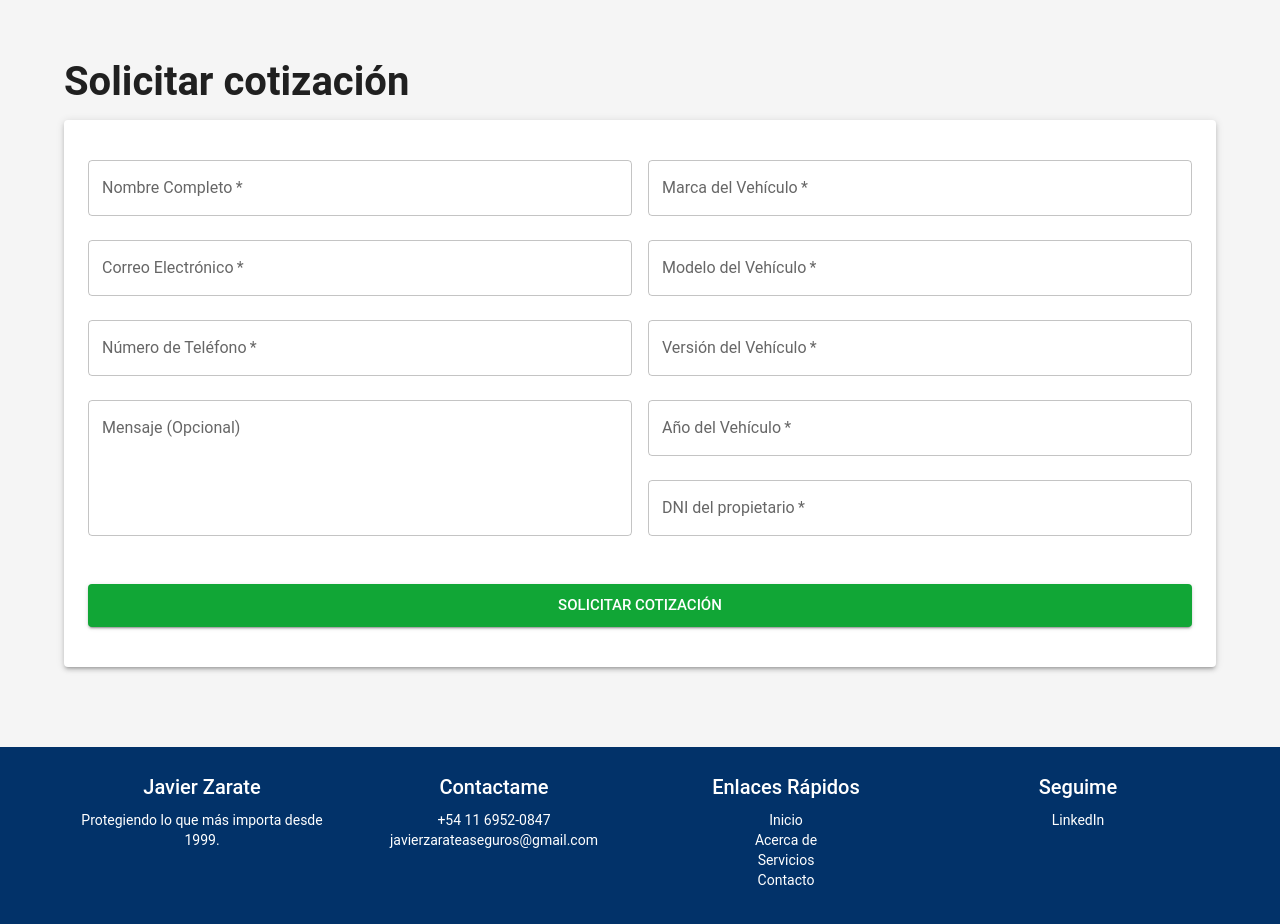
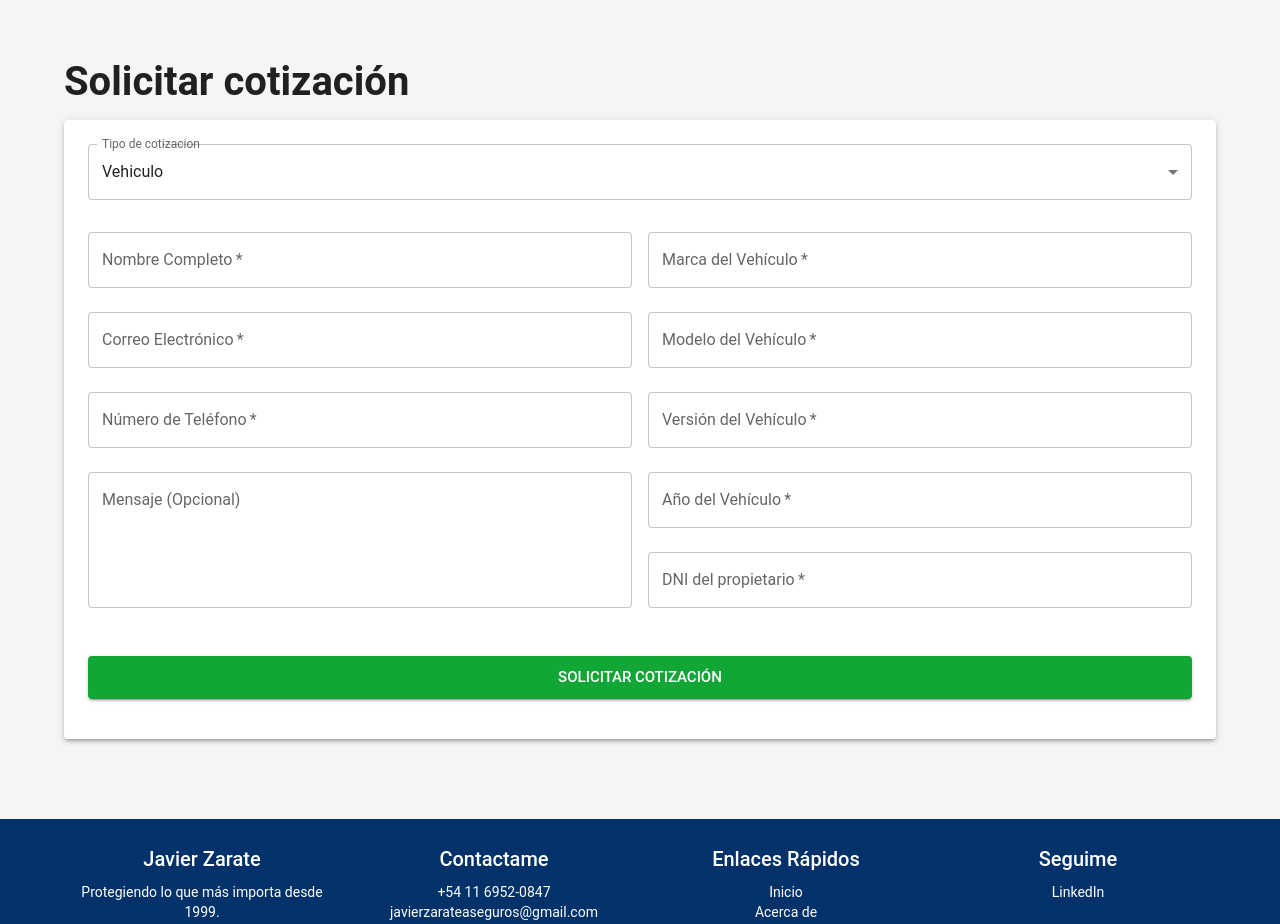
Before and after one commit to agusszarate/javierzarate, a Next.js app: page / in a window 1280 px wide. Shown: the part 1380-2304 px from the top of the page. Built offline with nearby package versions, Linux system fonts and the light colour scheme.

Commit message:
fix form values

```diff
--- a/src/components/body.tsx
+++ b/src/components/body.tsx
@@ -17,6 +17,10 @@ import {
   Paper,
   Grid2 as Grid,
   CircularProgress,
+  FormControl,
+  Select,
+  MenuItem,
+  InputLabel,
 } from "@mui/material";
 import { Home, Car, Briefcase, Heart, Check, CheckCircle } from "lucide-react";
 
@@ -54,6 +58,13 @@ const razonesList = [
 export default function Body() {
   const [loading, setLoading] = useState(false);
   const [success, setSuccess] = useState(false);
+  const [quoteType, setQuoteType] = useState<string>("Vehiculo");
+
+  const handleChange = (event: {
+    target: { value: React.SetStateAction<string> };
+  }) => {
+    setQuoteType(event.target.value);
+  };
 
   const handleSubmit = async (event: React.FormEvent<HTMLFormElement>) => {
     event.preventDefault();
@@ -71,25 +82,27 @@ export default function Body() {
       dni: formData.get("dni"),
     };
 
-    const emailBody = `
-    Solicitud de Cotización:
+    const emailBody =
+      `
+    Solicitud de Cotización de ${quoteType}:
 
     Nombre: ${fData.name}
     Email: ${fData.email}
     Teléfono: ${fData.phone}
-    DNI: ${fData.dni}
+    DNI: ${fData.dni}` +
+      (quoteType === "Vehiculo"
+        ? `
 
     Vehículo:
     Marca: ${fData.vehicleMake}
     Modelo: ${fData.vehicleModel}
     Versión: ${fData.vehicleVersion}
-    Año: ${fData.vehicleYear}
-
+    Año: ${fData.vehicleYear}`
+        : "") +
+      `
     Mensaje adicional:
     ${fData.message}
   `;
-
-    console.log(emailBody);
     try {
       const response = await fetch("/api/sendEmail", {
         method: "POST",
@@ -104,9 +117,9 @@ export default function Body() {
       });
 
       if (response.ok) {
-        setSuccess(true); // Mostrar mensaje de éxito
+        setSuccess(true);
         setTimeout(() => {
-          setSuccess(false); // Ocultar el mensaje después de 3 segundos
+          setSuccess(false);
         }, 3000);
       } else {
         console.error("Error al enviar el correo");
@@ -114,7 +127,7 @@ export default function Body() {
     } catch (error) {
       console.error("Error enviando el correo:", error);
     } finally {
-      setLoading(false); // Ocultar el spinner o la animación
+      setLoading(false);
     }
   };
 
@@ -251,7 +264,26 @@ export default function Body() {
                 <Box component="form" onSubmit={handleSubmit} noValidate>
                   <Grid container spacing={2}>
                     {/* Form Fields */}
-                    <Grid size={{ xs: 12, md: 6 }}>
+                    <FormControl fullWidth>
+                      <InputLabel id="demo-simple-select-label">
+                        Tipo de cotizacion
+                      </InputLabel>
+                      <Select
+                        labelId="demo-simple-select-label"
+                        id="demo-simple-select"
+                        value={quoteType}
+                        label="quoteType"
+                        onChange={handleChange}
+                      >
+                        <MenuItem value={"Vehiculo"}>Vehiculo</MenuItem>
+                        <MenuItem value={"Hogar"}>Hogar</MenuItem>
+                        <MenuItem value={"Vida"}>Vida</MenuItem>
+                        <MenuItem value={"Negocios"}>Negocio</MenuItem>
+                      </Select>
+                    </FormControl>
+                    <Grid
+                      size={{ xs: 12, md: quoteType == "Vehiculo" ? 6 : 12 }}
+                    >
                       <TextField
                         margin="normal"
                         required
@@ -290,7 +322,7 @@ export default function Body() {
                         rows={4.5}
                       />
                     </Grid>
-
+                    {quoteType === "Vehiculo" && (
                       <Grid size={{ xs: 12, md: 6 }}>
                         <TextField
                           margin="normal"
@@ -338,6 +370,7 @@ export default function Body() {
                           autoComplete="dni"
                         />
                       </Grid>
+                    )}
 
                     <Button
                       type="submit"
```
Lines whose indentation alone changed are shown as unchanged.
